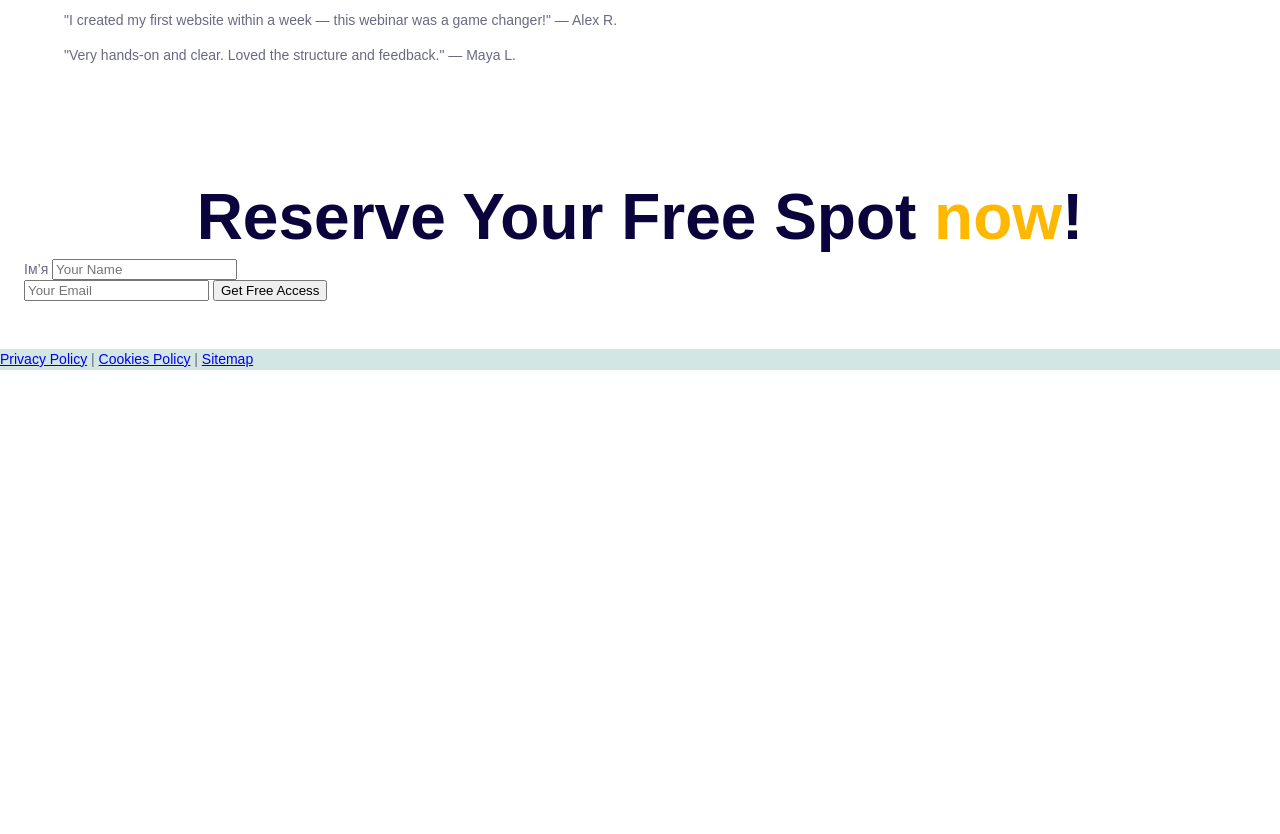
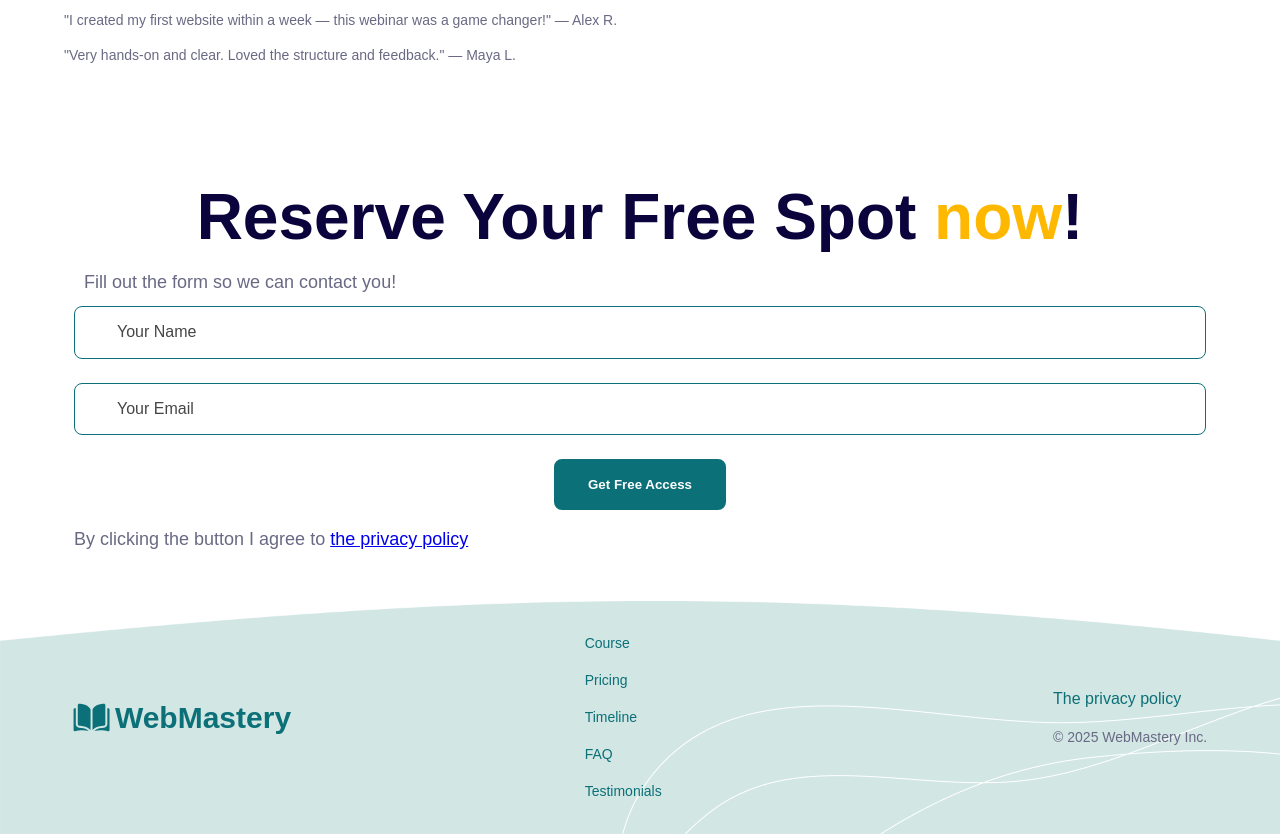
Before and after one commit to petriwna/vebinar, a website built with webpack: page src/index.html in a window 1280 px wide. Shown: the part 1780-2614 px from the top of the page. Before the commit the page ends 2150 px from the top, so only its background shows below. Built offline with nearby package versions, Linux system fonts and the light colour scheme; some packages are replaced by stand-ins of ours.

Commit message:
styling footer

```diff
--- a/src/index.html
+++ b/src/index.html
@@ -11,8 +11,8 @@
     <div class="container">
         <div class="header__container">
             <nav class="header__nav">
-                <a class="header__logo link" href="/">
-                    <svg class="header__icon" width="37" height="37">
+                <a class="header__logo logo link" href="/">
+                    <svg class="logo__icon" width="37" height="37">
                         <use href="../images/icons.svg#icon-book"></use>
                     </svg>
                     WebMastery
@@ -78,7 +78,8 @@
             <div class="hero-section__text-container">
                 <h1 class="hero-section__title">Join Our <span class="accent">Free</span><br/>
                     Web Design & Development <span class="accent">Webinar</span></h1>
-                <p class="hero-section__text">Learn essential skills and start your journey into tech — no experience needed.</p>
+                <p class="hero-section__text">Learn essential skills and start your journey into tech — no experience
+                    needed.</p>
                 <div class="hero-section__timer timer" id="timer">
                     <div class="timer__container">
                         <p class="timer__number" id="hours">00</p>
@@ -160,10 +161,12 @@
 <section class="reserve-section section" id="reserve">
     <div class="container">
         <h2 class="section__title">Reserve Your Free Spot <span class="accent">now</span>!</h2>
-        <form action="thank-you.html" method="post" class="reserve__form" id="signup">
-            <div class="contact-section__form-field input">
+        <div class="reserve-section__form">
+            <p class="reserve-section__text">Fill out the form so we can contact you!</p>
+            <form action="thank-you.html" method="post" id="reserve-form">
+                <div class="reserve-section__form-field input">
                     <label class="input__label visually-hidden" for="contact-name"
-                >Ім’я</label
+                    >Name</label
                     >
                     <input
                             class="input__control"
@@ -174,14 +177,58 @@
                             required
                     />
                 </div>
-            <input type="email" name="email" placeholder="Your Email" required>
-            <button type="submit">Get Free Access</button>
+                <div class="reserve-section__form-field input">
+                    <label class="input__label visually-hidden" for="contact-email"
+                    >Email</label
+                    >
+                    <input
+                            class="input__control"
+                            id="contact-email"
+                            name="contact-email"
+                            type="email"
+                            placeholder="Your Email"
+                            required
+                    />
+                </div>
+                <button class="reserve-section__button button" type="submit">
+                    Get Free Access
+                </button>
+                <p class="form-terms"
+                >By clicking the button I agree to
+                    <a class="form-terms__link" href="privacy-policy.html"> the privacy policy</a>
+                </p>
             </form>
+        </div>
     </div>
 </section>
 <footer class="footer">
-    <a href="privacy-policy.html">Privacy Policy</a> | <a href="cookies.html">Cookies Policy</a> | <a
-        href="sitemap.xml">Sitemap</a>
+    <div class="container">
+        <div class="footer__container">
+            <nav class="footer__nav">
+                    <a class="footer__logo logo link" href="/">
+                        <svg class="logo__icon" width="37" height="37">
+                            <use href="../images/icons.svg#icon-book"></use>
+                        </svg>
+                        WebMastery
+                    </a>
+                <ul class="footer__menu">
+                    <li><a class="link" href="#course">Course</a></li>
+                    <li><a class="link" href="#pricing">Pricing</a></li>
+                    <li><a class="link" href="#timeline">Timeline</a></li>
+                    <li><a class="link" href="#faq">FAQ</a></li>
+                    <li><a class="link" href="#testimonials">Testimonials</a></li>
+                </ul>
+            </nav>
+            <address class="footer__address">
+                <div class="footer__address-info">
+                    <a class="footer__address-link" href="privacy-policy.html" target="_blank"
+                    >The privacy policy</a
+                    >
+                    <p class="footer__address-copyright">© 2025 WebMastery Inc.</p>
+                </div>
+            </address>
+        </div>
+    </div>
 </footer>
 </body>
 </html>
--- /dev/null
+++ b/src/scss/components/_input.scss
@@ -0,0 +1,38 @@
+.input {
+  position: relative;
+
+  &__label {
+    position: absolute;
+    top: 16px;
+    left: 42px;
+  }
+
+  &__control {
+    padding: 8px 24px;
+    width: 100%;
+    font-size: 16px;
+    line-height: 1.17;
+    border-radius: 8px;
+    border: 1px solid var(--color-secondary);
+    background-color: transparent;
+
+    &:focus {
+      border-color: var(--secondary-bg);
+      outline: none;
+    }
+
+    &::placeholder {
+      color: var(--color-text);
+      font-size: 16px;
+      line-height: 1.17;
+    }
+
+    &:focus::placeholder {
+      color: var(--text-color-primary);
+    }
+
+    @media screen and (min-width: $bp-tablet) {
+      padding: 16px 42px;
+    }
+  }
+}
--- /dev/null
+++ b/src/scss/components/_logo.scss
@@ -0,0 +1,16 @@
+.logo {
+  gap: 5px;
+  align-items: center;
+  display: flex;
+  font-weight: 800;
+  font-size: 30px;
+  color: var(--color-secondary);
+
+  &:hover {
+    color: var(--color-secondary);
+  }
+
+  &__icon {
+    fill: var(--color-secondary);
+  }
+}
--- a/src/scss/layouts/_footer.scss
+++ b/src/scss/layouts/_footer.scss
@@ -1,4 +1,110 @@
 .footer {
-  width: 100%;
-  background-color: var(--secondary-bg);
+  background-image: url('../../public/images/footer.png');
+  background-repeat: no-repeat;
+  background-size: cover;
+  background-position: top center;
+  padding: 32px 0;
+  position: relative;
+
+  &::before {
+    z-index: 0;
+    width: 700px;
+    height: 150px;
+    position: absolute;
+    bottom: 0;
+    background-repeat: no-repeat;
+    content: '';
+    right: 0;
+    background-image: url('../../public/images/footer-decor.png');
+  }
+
+  &__container {
+    position: relative;
+    z-index: 1;
+    display: flex;
+    gap: 20px;
+    flex-direction: column;
+
+    @media screen and (min-width: $bp-tablet) {
+      flex-direction: row;
+      justify-content: space-around;
+    }
+  }
+
+  &__nav {
+    width: 100%;
+
+    @media screen and (min-width: $bp-tablet) {
+      width: 70%;
+    }
+  }
+
+  &__nav,
+  &__address {
+    display: flex;
+    flex-direction: column;
+    gap: 20px;
+    text-align: center;
+    align-items: center;
+
+    @media screen and (min-width: $bp-tablet) {
+      flex-direction: row;
+      text-align: left;
+    }
+  }
+
+  &__logo,
+  &__menu {
+    flex-grow: 1;
+  }
+
+  &__menu {
+    display: flex;
+    flex-direction: column;
+    flex-grow: 1;
+    gap: 16px;
+  }
+
+  &__address-list,
+  &__address-info {
+    flex-grow: 1;
+    display: flex;
+    flex-direction: column;
+    gap: 16px;
+  }
+
+  &__address-link {
+    color: var(--color-secondary);
+    font-size: 16px;
+    font-weight: 300;
+    text-decoration: none;
+  }
+
+  &__address-link:hover {
+    color: var(--text-color-primary);
+  }
+
+  &__socials {
+    display: flex;
+    justify-content: center;
+    gap: 24px;
+    margin-top: 16px;
+
+    @media screen and (min-width: $bp-tablet) {
+      justify-content: flex-start;
+    }
+  }
+
+  &__socials-icon {
+    fill: var(--color-primary-light);
+  }
+
+  &__socials-icon:hover {
+    fill: var(--color-brand-normal);
+  }
+
+  &__address-copyright {
+    color: var(--color-secondary-dark);
+    font-size: 14px;
+  }
 }
--- a/src/scss/layouts/_header.scss
+++ b/src/scss/layouts/_header.scss
@@ -21,23 +21,6 @@
     justify-content: space-between;
     flex-grow: 1;
     gap: 40px;
-  }
-
-  &__logo {
-    gap: 5px;
-    align-items: center;
-    display: flex;
-    font-weight: 800;
-    font-size: 30px;
-    color: var(--color-secondary);
-
-    &:hover {
-      color: var(--color-secondary);
-    }
-  }
-
-  &__icon {
-    fill: var(--color-secondary);
   }
 
   &__menu {
--- /dev/null
+++ b/src/scss/layouts/_reserve-section.scss
@@ -0,0 +1,29 @@
+.reserve-section {
+  padding-bottom: 0;
+  font-size: 18px;
+
+  @media screen and (min-width: $bp-tablet) {
+    padding-bottom: 96px;
+  }
+
+  &__text {
+    margin: 10px;
+  }
+
+  &__form {
+    padding: 0 50px;
+  }
+
+  &__title {
+    margin-bottom: 16px;
+  }
+
+  &__form-field {
+    margin-bottom: 24px;
+  }
+
+  &__button {
+    display: block;
+    margin: 0 auto 16px;
+  }
+}
--- a/src/scss/styles.scss
+++ b/src/scss/styles.scss
@@ -4,7 +4,9 @@
 @import './base';
 
 @import "components/buttons";
+@import "components/input";
 @import "components/link";
+@import "components/logo";
 @import "components/timer";
 
 @import "layouts/container";
@@ -12,4 +14,5 @@
 @import "layouts/header";
 @import "layouts/hero-section";
 @import "layouts/mobile-menu";
+@import "layouts/reserve-section";
 @import "layouts/section";
--- a/src/scss/utils/_utils.scss
+++ b/src/scss/utils/_utils.scss
@@ -5,3 +5,12 @@
 .is-scroll-disable {
   overflow: hidden;
 }
+
+.visually-hidden {
+  position: absolute;
+  left: -10000px;
+  top: auto;
+  width: 1px;
+  height: 1px;
+  overflow: hidden;
+}
--- a/src/scss/utils/_variables.scss
+++ b/src/scss/utils/_variables.scss
@@ -1,6 +1,7 @@
 :root {
   --primary-bg: #FFFFFF;
   --secondary-bg: #d2e6e4;
+  --secondary-bg-light: #BDBDD1;
 
   --text-color-primary: #696984;
   --color-secondary: #0b7077;
```
Also changed, not shown: src/public/images/footer-decor.png (added), src/public/images/footer.png (added). Lines whose indentation alone changed are shown as unchanged.
